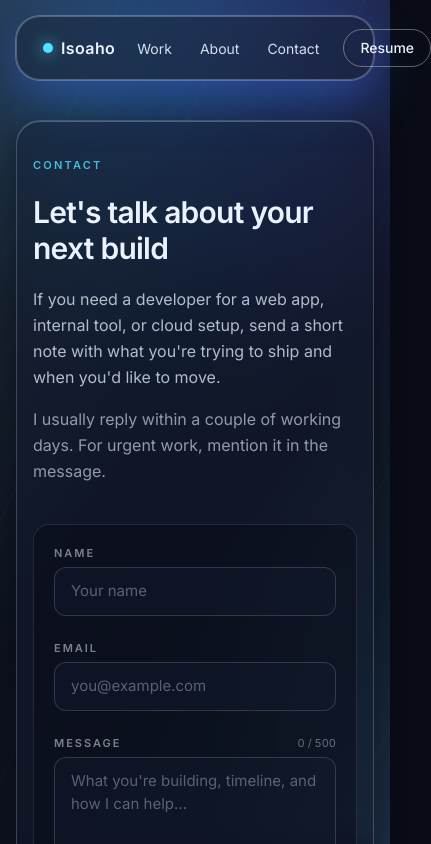
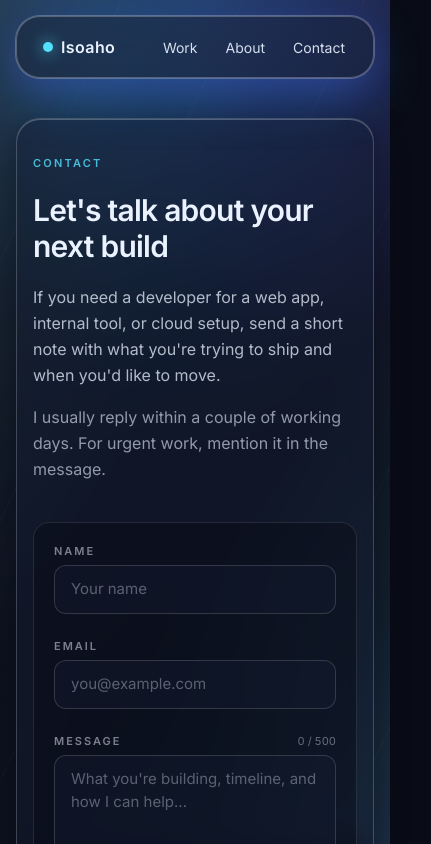
Before and after one commit to antonisoaho/portfolio, a Next.js app: page /contact in a window 390 px wide. Shown: the top 844 px of the page, 431 px wide, since content can reach past the window. Built offline with nearby package versions, Linux system fonts and the light colour scheme.

Commit message:
Hide header resume link on mobile view

```diff
--- a/src/components/layout/SiteHeader.jsx
+++ b/src/components/layout/SiteHeader.jsx
@@ -28,7 +28,7 @@ const SiteHeader = () => {
                 </Link>
               </li>
             ))}
-            <li>
+            <li className="hidden sm:block">
               <Link
                 href={resumeLink.href}
                 target="_blank"
```
